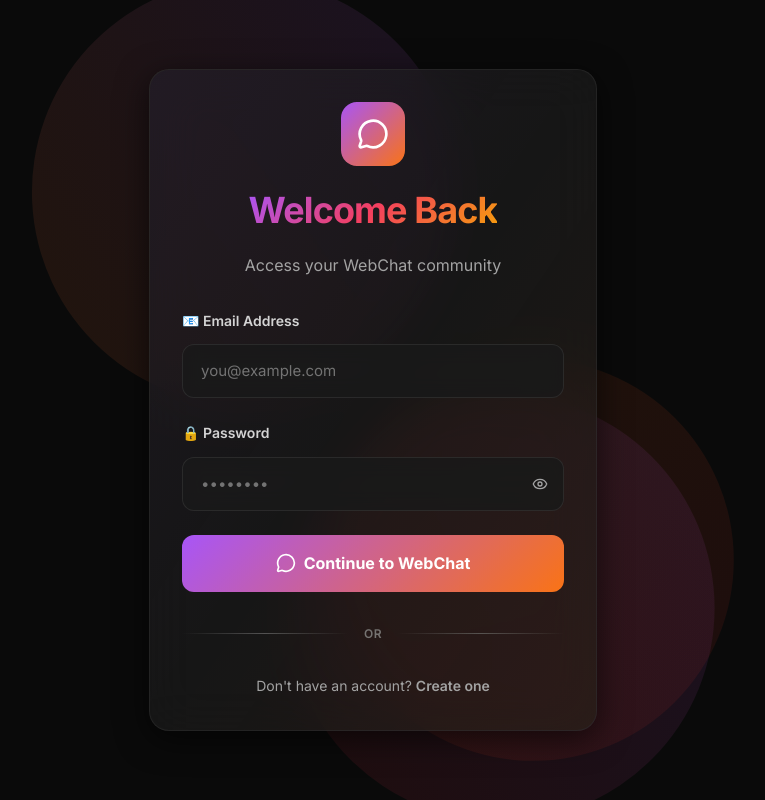
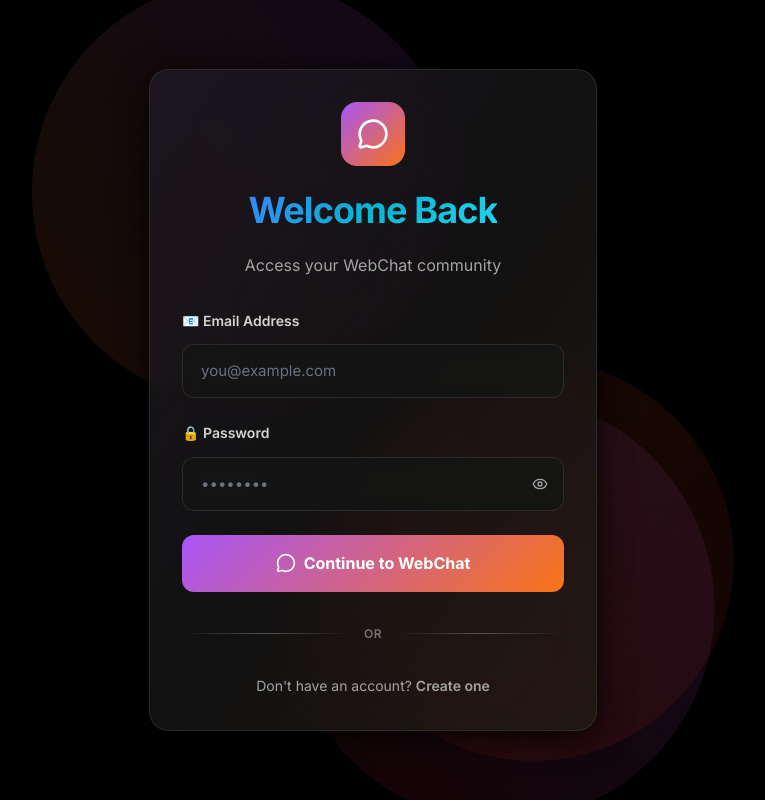
Before and after one commit to chahinsellami/chatapp, a Next.js app: page /login in a window 1280 px wide. Shown: the whole page, without its empty margins (267-1032 px from the left). Built offline with nearby package versions, Linux system fonts and the light colour scheme.

Commit message:
Update to professional black theme

```diff
--- a/app/globals.css
+++ b/app/globals.css
@@ -6,65 +6,65 @@
 /* ===== ELEGANT DARK DESIGN SYSTEM ===== */
 
 :root {
-  /* Primary - Deep Purple (Elegant & Mysterious) */
-  --primary-50: #faf5ff;
-  --primary-100: #f3e8ff;
-  --primary-200: #e9d5ff;
-  --primary-300: #d8b4fe;
-  --primary-400: #c084fc;
-  --primary-500: #a855f7; /* Rich purple */
-  --primary-600: #9333ea;
-  --primary-700: #7e22ce;
-  --primary-800: #6b21a8;
-  --primary-900: #581c87;
+  /* Primary - Professional Blue */
+  --primary-50: #eff6ff;
+  --primary-100: #dbeafe;
+  --primary-200: #bfdbfe;
+  --primary-300: #93c5fd;
+  --primary-400: #60a5fa;
+  --primary-500: #3b82f6;
+  --primary-600: #2563eb;
+  --primary-700: #1d4ed8;
+  --primary-800: #1e40af;
+  --primary-900: #1e3a8a;
 
-  /* Secondary - Rose Gold (Luxurious) */
-  --secondary-50: #fff1f2;
-  --secondary-100: #ffe4e6;
-  --secondary-200: #fecdd3;
-  --secondary-300: #fda4af;
-  --secondary-400: #fb7185;
-  --secondary-500: #f43f5e; /* Rose */
-  --secondary-600: #e11d48;
-  --secondary-700: #be123c;
-  --secondary-800: #9f1239;
-  --secondary-900: #881337;
+  /* Secondary - Elegant Gray */
+  --secondary-50: #f9fafb;
+  --secondary-100: #f3f4f6;
+  --secondary-200: #e5e7eb;
+  --secondary-300: #d1d5db;
+  --secondary-400: #9ca3af;
+  --secondary-500: #6b7280;
+  --secondary-600: #4b5563;
+  --secondary-700: #374151;
+  --secondary-800: #1f2937;
+  --secondary-900: #111827;
 
-  /* Accent - Amber Gold (Premium) */
-  --accent-50: #fffbeb;
-  --accent-100: #fef3c7;
-  --accent-200: #fde68a;
-  --accent-300: #fcd34d;
-  --accent-400: #fbbf24;
-  --accent-500: #f59e0b; /* Gold */
-  --accent-600: #d97706;
-  --accent-700: #b45309;
-  --accent-800: #92400e;
-  --accent-900: #78350f;
+  /* Accent - Professional Cyan */
+  --accent-50: #ecfeff;
+  --accent-100: #cffafe;
+  --accent-200: #a5f3fc;
+  --accent-300: #67e8f9;
+  --accent-400: #22d3ee;
+  --accent-500: #06b6d4;
+  --accent-600: #0891b2;
+  --accent-700: #0e7490;
+  --accent-800: #155e75;
+  --accent-900: #164e63;
 
-  /* Neutral - Ultra Dark (Elegant & Sophisticated) */
+  /* Neutral - Professional Black Tones */
   --neutral-50: #fafafa;
-  --neutral-100: #f5f5f5;
-  --neutral-200: #e5e5e5;
-  --neutral-300: #d4d4d4;
-  --neutral-400: #a3a3a3;
-  --neutral-500: #737373;
-  --neutral-600: #525252;
-  --neutral-700: #404040;
-  --neutral-800: #262626;
-  --neutral-900: #171717;
-  --neutral-950: #0a0a0a;
+  --neutral-100: #f4f4f5;
+  --neutral-200: #e4e4e7;
+  --neutral-300: #d4d4d8;
+  --neutral-400: #a1a1aa;
+  --neutral-500: #71717a;
+  --neutral-600: #52525b;
+  --neutral-700: #3f3f46;
+  --neutral-800: #27272a;
+  --neutral-900: #18181b;
+  --neutral-950: #09090b;
 
-  /* Background - Deep Elegant Dark */
-  --bg-primary: #0a0a0a;
-  --bg-secondary: #121212;
-  --bg-tertiary: #1a1a1a;
-  --bg-hover: #222222;
+  /* Background - Deep Professional Black */
+  --bg-primary: #000000;
+  --bg-secondary: #0a0a0a;
+  --bg-tertiary: #141414;
+  --bg-hover: #1a1a1a;
 
-  /* Glass Effect - Darker, more sophisticated */
-  --glass-bg: rgba(26, 26, 26, 0.7);
-  --glass-border: rgba(255, 255, 255, 0.08);
-  --glass-shadow: rgba(0, 0, 0, 0.5);
+  /* Glass Effect - Professional & Sleek */
+  --glass-bg: rgba(20, 20, 20, 0.75);
+  --glass-border: rgba(255, 255, 255, 0.1);
+  --glass-shadow: rgba(0, 0, 0, 0.6);
 
   /* Animation Variables */
   --duration-fast: 150ms;
@@ -97,36 +97,36 @@ body {
 /* ===== ELEGANT GLASSMORPHISM ===== */
 
 .glass-card {
-  background: rgba(26, 26, 26, 0.8);
+  background: rgba(20, 20, 20, 0.85);
   backdrop-filter: blur(24px) saturate(180%);
   -webkit-backdrop-filter: blur(24px) saturate(180%);
-  border: 1px solid rgba(255, 255, 255, 0.06);
+  border: 1px solid rgba(255, 255, 255, 0.1);
   border-radius: 20px;
-  box-shadow: 0 8px 32px rgba(0, 0, 0, 0.6);
+  box-shadow: 0 8px 32px rgba(0, 0, 0, 0.8);
 }
 
 .glass-button {
-  background: rgba(26, 26, 26, 0.6);
+  background: rgba(20, 20, 20, 0.7);
   backdrop-filter: blur(12px);
   -webkit-backdrop-filter: blur(12px);
-  border: 1px solid rgba(255, 255, 255, 0.08);
+  border: 1px solid rgba(255, 255, 255, 0.1);
   border-radius: 12px;
   transition: all var(--duration-normal) var(--easing-smooth);
 }
 
 .glass-button:hover {
-  background: rgba(34, 34, 34, 0.8);
-  border-color: rgba(168, 85, 247, 0.4);
+  background: rgba(26, 26, 26, 0.9);
+  border-color: rgba(59, 130, 246, 0.5);
   transform: translateY(-2px);
-  box-shadow: 0 4px 20px rgba(168, 85, 247, 0.2);
+  box-shadow: 0 4px 20px rgba(59, 130, 246, 0.3);
 }
 
 /* ===== ELEGANT FORM STYLES ===== */
 
 .modern-input {
-  background: rgba(26, 26, 26, 0.8);
+  background: rgba(20, 20, 20, 0.9);
   backdrop-filter: blur(10px);
-  border: 1px solid rgba(255, 255, 255, 0.08);
+  border: 1px solid rgba(255, 255, 255, 0.1);
   border-radius: 12px;
   padding: 14px 18px;
   color: #f5f5f5;
@@ -137,19 +137,19 @@ body {
 
 .modern-input:focus {
   outline: none;
-  border-color: #a855f7;
-  box-shadow: 0 0 0 3px rgba(168, 85, 247, 0.15);
-  background: rgba(34, 34, 34, 0.9);
+  border-color: #3b82f6;
+  box-shadow: 0 0 0 3px rgba(59, 130, 246, 0.2);
+  background: rgba(26, 26, 26, 0.95);
 }
 
 .modern-input::placeholder {
-  color: #737373;
+  color: #6b7280;
 }
 
 /* ===== GRADIENT TEXT ===== */
 
 .gradient-text {
-  background: linear-gradient(135deg, #a855f7 0%, #f43f5e 50%, #f59e0b 100%);
+  background: linear-gradient(135deg, #3b82f6 0%, #06b6d4 50%, #22d3ee 100%);
   -webkit-background-clip: text;
   -webkit-text-fill-color: transparent;
   background-clip: text;
@@ -158,15 +158,15 @@ body {
 /* ===== GLOW EFFECTS ===== */
 
 .glow-purple {
-  box-shadow: 0 0 20px rgba(168, 85, 247, 0.3);
+  box-shadow: 0 0 20px rgba(59, 130, 246, 0.4);
 }
 
 .glow-rose {
-  box-shadow: 0 0 20px rgba(244, 63, 94, 0.3);
+  box-shadow: 0 0 20px rgba(6, 182, 212, 0.4);
 }
 
 .glow-gold {
-  box-shadow: 0 0 20px rgba(245, 158, 11, 0.3);
+  box-shadow: 0 0 20px rgba(34, 211, 238, 0.4);
 }
 
 /* ===== ANIMATED BACKGROUNDS ===== */
@@ -186,9 +186,9 @@ body {
   background: conic-gradient(
     from 0deg,
     transparent,
-    rgba(168, 85, 247, 0.1),
+    rgba(59, 130, 246, 0.1),
     transparent,
-    rgba(244, 63, 94, 0.1),
+    rgba(6, 182, 212, 0.1),
     transparent
   );
   animation: rotate 20s linear infinite;
@@ -208,7 +208,7 @@ body {
 
 .modern-scrollbar {
   scrollbar-width: thin;
-  scrollbar-color: #a855f7 transparent;
+  scrollbar-color: #3b82f6 transparent;
 }
 
 .modern-scrollbar::-webkit-scrollbar {
@@ -220,12 +220,12 @@ body {
 }
 
 .modern-scrollbar::-webkit-scrollbar-thumb {
-  background: linear-gradient(180deg, #a855f7 0%, #f43f5e 100%);
+  background: linear-gradient(180deg, #3b82f6 0%, #06b6d4 100%);
   border-radius: 3px;
 }
 
 .modern-scrollbar::-webkit-scrollbar-thumb:hover {
-  background: linear-gradient(180deg, #c084fc 0%, #fb7185 100%);
+  background: linear-gradient(180deg, #60a5fa 0%, #22d3ee 100%);
 }
 
 /* ===== UTILITY ANIMATIONS ===== */
@@ -286,11 +286,11 @@ body {
 
 @keyframes glow {
   from {
-    box-shadow: 0 0 20px rgba(168, 85, 247, 0.3);
+    box-shadow: 0 0 20px rgba(59, 130, 246, 0.3);
   }
   to {
-    box-shadow: 0 0 30px rgba(168, 85, 247, 0.5),
-      0 0 40px rgba(244, 63, 94, 0.3);
+    box-shadow: 0 0 30px rgba(59, 130, 246, 0.5),
+      0 0 40px rgba(6, 182, 212, 0.3);
   }
 }
 
@@ -322,7 +322,7 @@ body {
 /* ===== FOCUS STYLES ===== */
 
 .focus-ring:focus-visible {
-  outline: 2px solid #a855f7;
+  outline: 2px solid #3b82f6;
   outline-offset: 2px;
 }
 
@@ -347,7 +347,7 @@ body {
 }
 
 .hover-glow:hover {
-  box-shadow: 0 0 20px rgba(168, 85, 247, 0.4);
+  box-shadow: 0 0 20px rgba(59, 130, 246, 0.5);
   transition: box-shadow var(--duration-normal) var(--easing-smooth);
 }
 
@@ -357,7 +357,7 @@ body {
 
 .custom-scrollbar {
   scrollbar-width: thin;
-  scrollbar-color: #a855f7 transparent;
+  scrollbar-color: #3b82f6 transparent;
 }
 
 .custom-scrollbar::-webkit-scrollbar {
@@ -369,18 +369,18 @@ body {
 }
 
 .custom-scrollbar::-webkit-scrollbar-thumb {
-  background: #a855f7;
+  background: #3b82f6;
   border-radius: 3px;
 }
 
 .custom-scrollbar::-webkit-scrollbar-thumb:hover {
-  background: #c084fc;
+  background: #60a5fa;
 }
 
 .modern-card {
-  background: rgba(26, 26, 26, 0.8);
+  background: rgba(20, 20, 20, 0.9);
   backdrop-filter: blur(10px);
-  border: 1px solid rgba(255, 255, 255, 0.06);
+  border: 1px solid rgba(255, 255, 255, 0.1);
   border-radius: 16px;
-  box-shadow: 0 4px 20px rgba(0, 0, 0, 0.5);
+  box-shadow: 0 4px 20px rgba(0, 0, 0, 0.7);
 }
--- a/app/settings/page.tsx
+++ b/app/settings/page.tsx
@@ -305,7 +305,7 @@ export default function SettingsPage() {
   if (!user) return null;
 
   return (
-    <div className="min-h-screen bg-gradient-to-br from-slate-900 via-slate-800 to-slate-900">
+    <div className="min-h-screen bg-black">
       {/* Header */}
       <NavigationBar currentPage="settings" />
 
--- a/tailwind.config.js
+++ b/tailwind.config.js
@@ -9,18 +9,18 @@ export default {
     extend: {
       colors: {
         discord: {
-          primary: "#36393F",
-          secondary: "#2F3136",
-          tertiary: "#282C34",
-          dark: "#202225",
-          accent: "#5B65F5",
-          accentHover: "#4752C4",
-          textPrimary: "#DCDDDE",
-          textSecondary: "#72767D",
-          online: "#43B581",
-          idle: "#FAA61A",
-          dnd: "#F04747",
-          offline: "#747F8D",
+          primary: "#000000",
+          secondary: "#0a0a0a",
+          tertiary: "#141414",
+          dark: "#000000",
+          accent: "#3b82f6",
+          accentHover: "#2563eb",
+          textPrimary: "#f5f5f5",
+          textSecondary: "#a1a1aa",
+          online: "#10b981",
+          idle: "#f59e0b",
+          dnd: "#ef4444",
+          offline: "#71717a",
         },
       },
       fontSize: {
```
